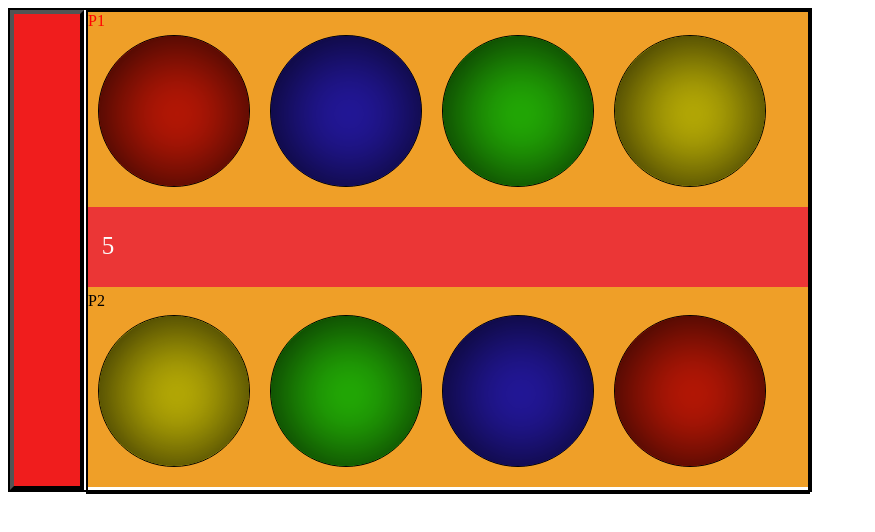
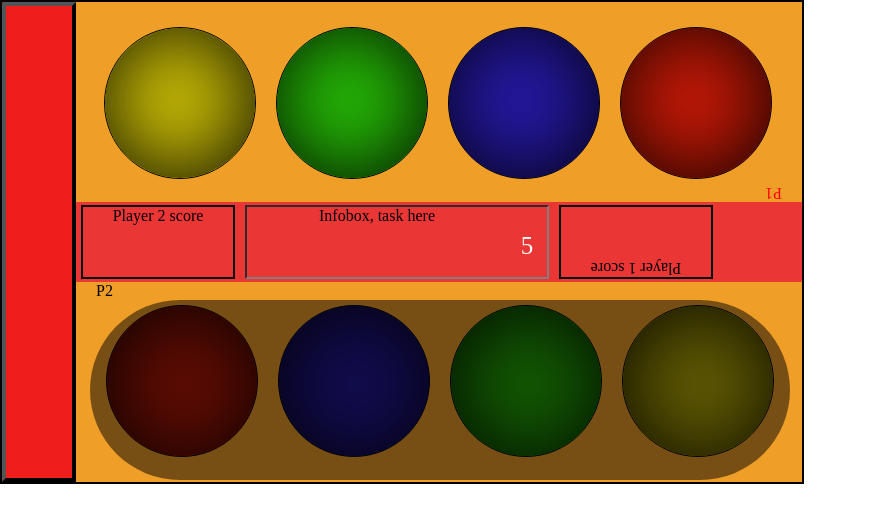
Before and after one commit to mangonator/Speed_Game, a plain HTML site: page Mode1.html in a window 1280 px wide. Shown: the whole page, without its empty margins (0-875 px from the left). Drawn offline with Linux system fonts and the light colour scheme.

Commit message:
Ulkoasun siistimistä, uusia divejä
keskipalkkiin uusia divejä, player 1 score ja player 2 score, infobox
johon tulee sit se teksti.

```diff
--- a/Mode1.html
+++ b/Mode1.html
@@ -19,14 +19,18 @@
 				<div id="p1_4"></div>
 			</div>
 			<div id="keskipalkki">
+        <div id="scorep2">Player 2 score</div>
+        <div id="infobox">Infobox, task here
 				<div id="turn"></div>
+        </div>
+        <div id="scorep1">Player 1 score</div>
 			</div>
 			<div id="player2">
 				<div id="p2">P2</div>
+				<div id="p2_1"></div>
+				<div id="p2_2"></div>
+				<div id="p2_3"></div>
 				<div id="p2_4"></div>
-				<div id="p2_3"></div>
-				<div id="p2_2"></div>
-				<div id="p2_1"></div>
 			</div>
 		</div>
 		<div id="ylapalkki"></div>
--- a/tyylit/style.css
+++ b/tyylit/style.css
@@ -1,45 +1,54 @@
 /* CSS Document for Apptacular */
+body{
+margin: 0px;
+}
+
 
 p{
 text-align: center;
 }
 
 #board{
-  border-style: solid;
-    border-width: 2px;
     width:800px;
     height:480px;
+    border: 2px solid black;
 }
   #gamearea{
-    border-style: solid;
-    border-width: 2px;
-    width:720px;
+    width:726px;
     height:480px;
     float:right;
     margin: 0px 0 0px 0;
   }
 
       #player1{
-      width:720px;
-      height:195px;
+      width:706px;
+      height:200px;
       margin: 0px 0px 0px 0px;
       float:right;
       background: #EF9F28;
+
+      transform: rotate(180deg);
+      -ms-transform: rotate(180deg); /* IE 9 */
+      -webkit-transform: rotate(180deg); /* Safari and Chrome */
+      -o-transform: rotate(180deg); /* Opera */
+      -moz-transform: rotate(180deg); /* Firefox */
+      padding: 0 0 0 20px;
       }
 
 
       #player2{
-      width:720px;
-      height:195px;
+      width:706px;
+      height:200px;
       margin: 0px 0px 0px 0px;
       float:left;
       padding: 5px 0 0 0;
       background: #EF9F28;
+      padding: 0 0 0 20px;
       }
 
 
   #keskipalkki{
-      width:720px;
+      width:726px;
       height:80px;
       margin: 0px 0px 0px 0px;
       float:left;
@@ -92,7 +101,7 @@ text-align: center;
 	z-index:3;
 	width:700px;
 	height:180px;
-	background:rgba(0,0,0,0);
+	background:rgba(0,0,0,.5);
 	top:20px;
 	left:90px;
 }
@@ -104,6 +113,7 @@ text-align: center;
 	font-family:"Verdana" Verdana;
 	font-size: 25px;
 	color:#fcfcfc;
+  float: right;
 }
 
 #message {
@@ -117,3 +127,35 @@ text-align: center;
 	background:#fcfcfc;
 	border:1px #000 solid;
 }
+
+#scorep1{
+border: 2px solid black;
+width: 150px;
+height: 70px;
+float: left;
+margin: 3px 5px 3px 5px;
+transform: rotate(180deg);
+-ms-transform: rotate(180deg); /* IE 9 */
+-webkit-transform: rotate(180deg); /* Safari and Chrome */
+-o-transform: rotate(180deg); /* Opera */
+-moz-transform: rotate(180deg); /* Firefox */
+text-align: center;
+}
+
+#scorep2{
+border: 2px solid black;
+width: 150px;
+height: 70px;
+float: left;
+margin: 3px 5px 3px 5px;
+text-align: center;
+}
+
+#infobox{
+border: 2px inset grey;
+width: 300px;
+height: 70px;
+float: left;
+margin: 3px 5px 3px 5px;
+text-align: center;
+}
```
